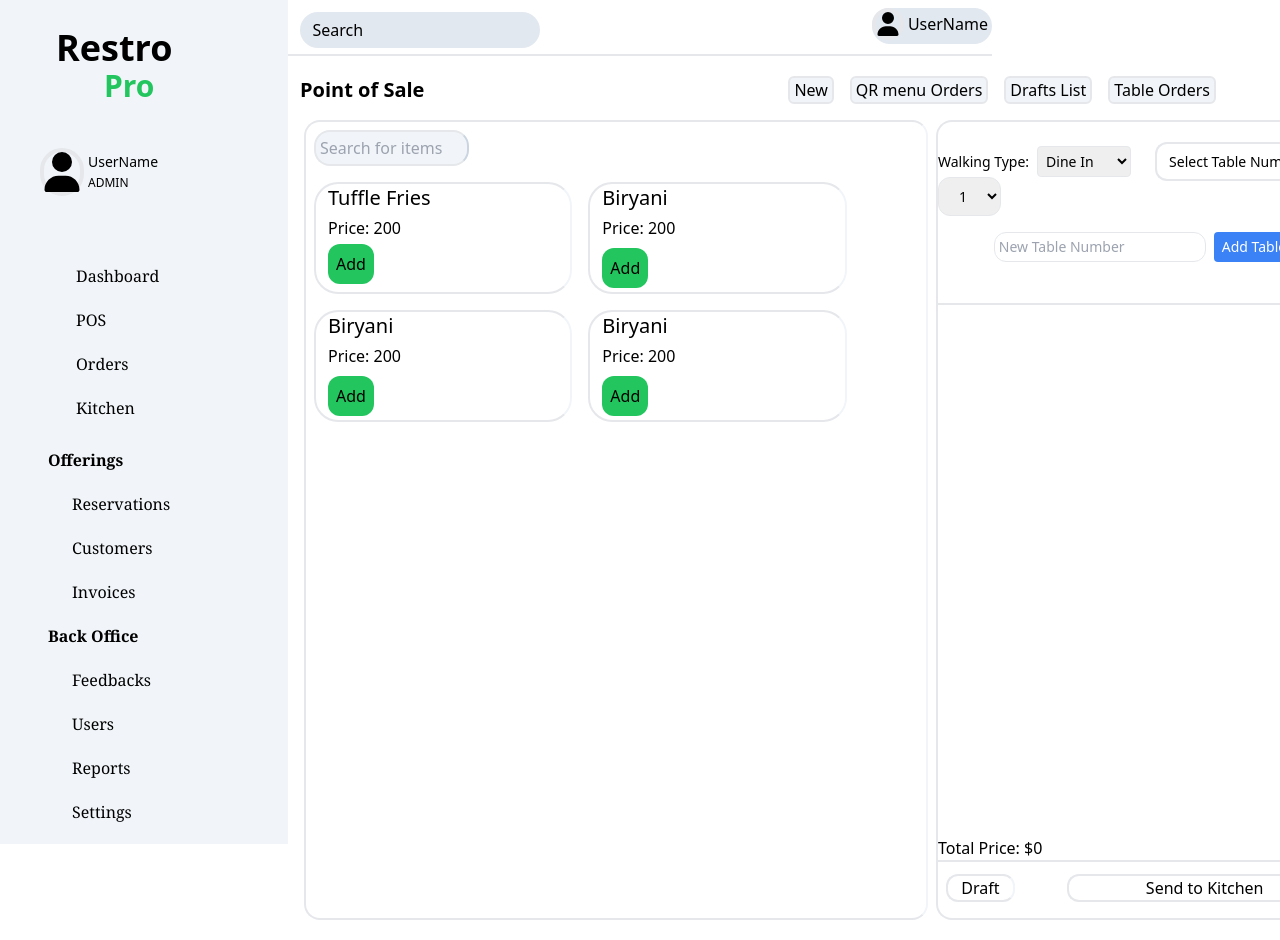
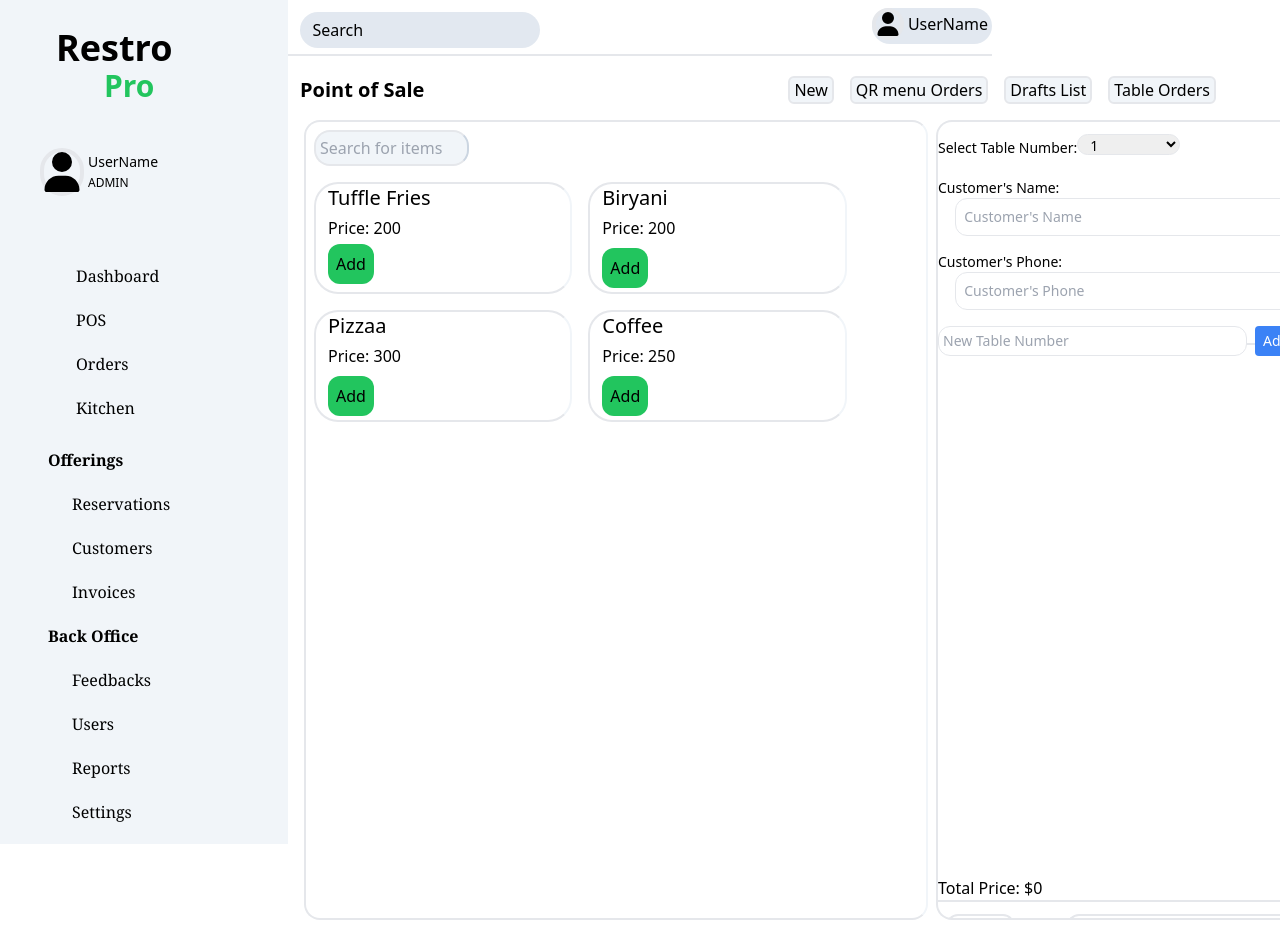
Before and after one commit to imramkrishna/restroapp, a Next.js app: page /POS in a window 1280 px wide. Shown: the top 940 px of the page. Built offline with nearby package versions, Linux system fonts and the light colour scheme.

Commit message:
Orders and Kitchen added

```diff
--- a/app/Kitchen/page.js
+++ b/app/Kitchen/page.js
@@ -1,45 +1,55 @@
 "use client"
-import React, { useEffect, useState } from 'react';
+import React, { useEffect } from 'react'
+import { useState } from 'react';
 import axios from 'axios';
 
-function Page() {
+function page() {
   const [billings, setBillings] = useState([]);
 
-  useEffect(() => {
-    const fetchBillings = async () => {
-      try {
-        const response = await axios.get('/api/orders');
-        setBillings(response.data);
-      } catch (error) {
-        console.error('Error fetching billing data:', error);
-      }
-    };
-
-    fetchBillings();
-  }, []);
+  useEffect(()=>{
+    const fetchBillings=async ()=>{
+      try{
+        const response =await axios.get("/api/orders")
+        setBillings(response.data)
+        console.log(`Data fetched successfully`);
 
 
+      }catch(error){
+        console.log("Error fetching data")
+      }
+    }
+    fetchBillings();
+  },[])
 
   return (
     <div>
-      <h1>Kitchen Orders</h1>
+      <div className="orders-list">
+        <h1>Orders</h1>
         <div className="grid grid-cols-1 md:grid-cols-2 lg:grid-cols-3 gap-4">
-        {billings.map((billing) => (
-          <div key={billing._id} className="card border rounded p-4 shadow">
-            <h2 className="text-xl font-bold">Table: {billing.table}</h2>
+          {billings.map((billing)=>(
+            <div key={billing._id} className="card border rounded p-4 shadow"><div className="top flex justify-evenly">
+              <p className="text-xl font-bold">Table: {billing.table} <span>{billing.name}</span></p>
+              <p className="text-sm text-gray-500">
+              {billing.createdAt ? new Date(billing.createdAt).toLocaleTimeString() : 'Date not available'}
+            </p>
+            </div>
               <ul>
-              {billing.items.map((item, index) => (
+                {billing.items.map((item,index)=>(
                   <li key={index}>
-                  {item.name} x {item.quantity} = ${item.price * item.quantity}
+                    {item.itemname} x {item.quantity} = ${item.price * item.quantity}
                   </li>
                 ))}
               </ul>
-            <p className="font-bold">Total Price: ${billing.totalPrice}</p>
+
             </div>
           ))}
         </div>
       </div>
-  );
+
+
+
+    </div>
+  )
 }
 
-export default Page;
+export default page;
--- a/app/Orders/page.js
+++ b/app/Orders/page.js
@@ -27,12 +27,16 @@ function page() {
         <h1>Orders</h1>
         <div className="grid grid-cols-1 md:grid-cols-2 lg:grid-cols-3 gap-4">
           {billings.map((billing)=>(
-            <div key={billing._id} className="card border rounded p-4 shadow">
-              <h2 className="text-xl font-bold">Table: {billing.table}</h2>
+            <div key={billing._id} className="card border rounded p-4 shadow"><div className="top flex flex-a">
+              <p className="text-xl font-bold">Table: {billing.table} <span>{billing.name}</span></p>
+              <p className="text-sm text-gray-500">
+              {new Date(billing.createdAt).toLocaleTimeString()}
+            </p>
+            </div>
               <ul>
                 {billing.items.map((item,index)=>(
                   <li key={index}>
-                    {item.name} x {item.quantity} = ${item.price * item.quantity}
+                    {item.itemname} x {item.quantity} = ${item.price * item.quantity}
                   </li>
                 ))}
               </ul>
--- a/app/POS/page.js
+++ b/app/POS/page.js
@@ -6,11 +6,12 @@ import axios from 'axios';
 
 
 function Page() {
-  //const router = useRouter();
 
-  const [customerType, setCustomerType] = useState('dine-in');
+  const [customer, setCustomer] = useState('');
+  const [phone, setPhone] = useState('');
   const [table, setTable] = useState('1');
   const [billings, setBillings] = useState({
+    'Delivery': { items: [], quantities: {}, totalPrice: 0 },
     '1': { items: [], quantities: {}, totalPrice: 0 },
     '2': { items: [], quantities: {}, totalPrice: 0 },
     '3': { items: [], quantities: {}, totalPrice: 0 },
@@ -125,8 +126,10 @@ function Page() {
     try {
       const response = await axios.post('/api/orders', {
         table,
+        name:customer,
+        phone,
         items: tableBilling.items.map(item => ({
-          name: item.name,
+          itemname: item.name,
           price: item.price,
           quantity: tableBilling.quantities[item.name],
         })),
@@ -147,7 +150,7 @@ function Page() {
 
 
   return (
-    <>
+    <div>
       {/*====================Setting up top titles of pos section==============================*/}
       <div className="top-portion flex justify-between">
         <div className="left font-bold text-xl mx-3">
@@ -163,7 +166,7 @@ function Page() {
 
       <div className='point-of-sale m-4 flex'>
         {/*====================Setting up menu showing of pos section==============================*/}
-        <div className="menu w-1/2 min-h-screen border-2 border-e-slate-100 rounded-2xl overflow-auto">
+        <div className="menu w-1/2 border-2 border-e-slate-100 rounded-2xl overflow-auto">
           <div className="searchbar">
             <input type="text" placeholder="Search for items" className="bg-slate-100 w-1/4 border-2 border-e-slate-300 rounded-2xl p-1 my-2 mx-2" />
           </div>
@@ -180,59 +183,74 @@ function Page() {
               <button className='bg-green-500 rounded-xl p-2 my-1' onClick={() => additems('Biryani', 200)}>Add</button>
             </div>
             <div className="items w-5/12 border-2 border-e-slate-100 rounded-3xl m-2 px-3">
-              <p className='text-xl font-medium'>Biryani</p>
-              <p className='my-1'>Price: 200</p>
-              <button className='bg-green-500 rounded-xl p-2 my-1' onClick={() => additems('Biryani', 200)}>Add</button>
+              <p className='text-xl font-medium'>Pizzaa</p>
+              <p className='my-1'>Price: 300</p>
+              <button className='bg-green-500 rounded-xl p-2 my-1' onClick={() => additems('Pizza', 300)}>Add</button>
             </div>
             <div className="items w-5/12 border-2 border-e-slate-100 rounded-3xl m-2 px-3">
-              <p className='text-xl font-medium'>Biryani</p>
-              <p className='my-1'>Price: 200</p>
-              <button className='bg-green-500 rounded-xl p-2 my-1' onClick={() => additems('Biryani', 200)}>Add</button>
+              <p className='text-xl font-medium'>Coffee</p>
+              <p className='my-1'>Price: 250</p>
+              <button className='bg-green-500 rounded-xl p-2 my-1' onClick={() => additems('Coffee', 250)}>Add</button>
             </div>
           </div>
         </div>
 
         {/*====================Setting up Billing Portion of pos section==============================*/}
         <div className="billing w-1/3 border-2 border-e-slate-100 rounded-2xl mx-2 min-h-screen overflow-auto">
-          <div className="top-portion h-1/5 border-b-2 border-e-slate-100 my-6 text-sm">
-            <label htmlFor="customer-type">Walking Type:</label>
-            <select
-              id="customer-type"
-              className="ml-2 p-1 border rounded"
-              value={customerType}
-              onChange={(e) => setCustomerType(e.target.value)}
-            >
-              <option value="dine-in">Dine In</option>
-              <option value="takeaway">Takeaway</option>
-              <option value="delivery">Delivery</option>
-            </select>
-
-            <label className='mx-6 py-2 border-2 border-e-slate-100 w-9/12 rounded-xl' htmlFor="table">
-              <span className='mx-3'>Select Table Number:</span>
+          <div className="top-portion h-1/4 border-b-2 border-e-slate-100 my-6 text-sm flex flex-col items-center justify-center space-y-4">
+            <div className="flex flex-row w-full h-1/6">
+              <label className='my-1' htmlFor="table">
+                Select Table Number:
               </label>
               <select
                 id="table"
-              className="border rounded-xl py-2 px-4"
+                className="border rounded-xl px-2 w-1/4 h-3/4"
                 value={table}
                 onChange={(e) => setTable(e.target.value)}
               >
-
                 {Object.keys(billings).map((tableKey) => (
                   <option key={tableKey} value={tableKey}>{tableKey}</option>
                 ))}
               </select>
-            <div className="add-table mt-4 justify-center flex">
+            </div>
+
+            <div className="flex flex-col w-full m-auto">
+              <label htmlFor="name">Customer's Name:</label>
               <input
-                className=" rounded-xl border p-1"
+                className="rounded-xl border p-2 w-11/12 m-auto"
+                type="text"
+                placeholder="Customer's Name"
+                id="name"
+                value={customer}
+                onChange={(e) => setCustomer(e.target.value)}
+              />
+            </div>
+
+            <div className="flex flex-col w-full m-auto">
+              <label htmlFor="phone">Customer's Phone:</label>
+              <input
+                className="rounded-xl border p-2 w-11/12 m-auto"
+                type="text"
+                placeholder="Customer's Phone"
+                id="phone"
+                value={phone}
+                onChange={(e) => setPhone(e.target.value)}
+
+              />
+            </div>
+
+            <div className="add-table flex flex-row w-full m-auto">
+              <input
+                className="rounded-xl border p-1 w-3/4"
                 type="text"
                 placeholder="New Table Number"
                 value={newTable}
                 onChange={(e) => setNewTable(e.target.value)}
-
               />
               <button className="ml-2 bg-blue-500 text-white rounded px-2" onClick={addTable}>Add Table</button>
             </div>
           </div>
+
           <div className="middle-portion h-4/6 overflow-auto flex flex-col">
             {billings[table].items.map((item, index) => (
               <div key={index} className="item flex justify-around my-3 border-2 h-1/6 border-e-slate-100 p-3">
@@ -260,7 +278,7 @@ function Page() {
           </div>
         </div>
       </div>
-    </>
+    </div>
   );
 }
 
--- a/models/orders.js
+++ b/models/orders.js
@@ -3,14 +3,17 @@ import { Schema } from "mongoose";
 
 const BillingSchema = new Schema({
   table: { type: String, required: true },
+  name: { type: String},
+  phone:{type:String},
   items: [
     {
-      name: { type: String, required: true },
+      itemname: { type: String, required: true },
       price: { type: Number, required: true },
       quantity: { type: Number, required: true },
     },
   ],
-  totalPrice: { type: Number, required: true },
-});
+  totalPrice: { type: Number, required: true }
+
+},{timestamps:true});
 
 module.exports =mongoose.models.Billing ||  mongoose.model('Billing', BillingSchema);
```
Lines whose indentation alone changed are shown as unchanged.
